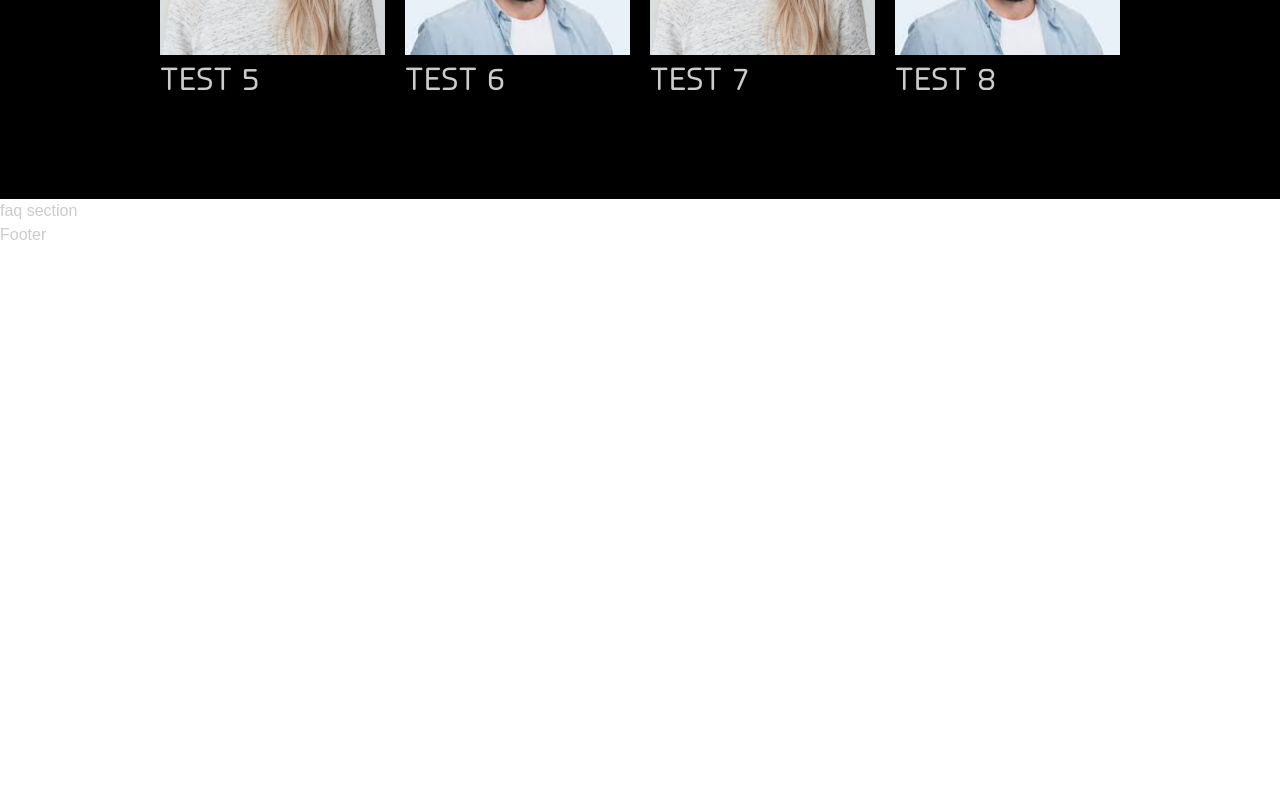
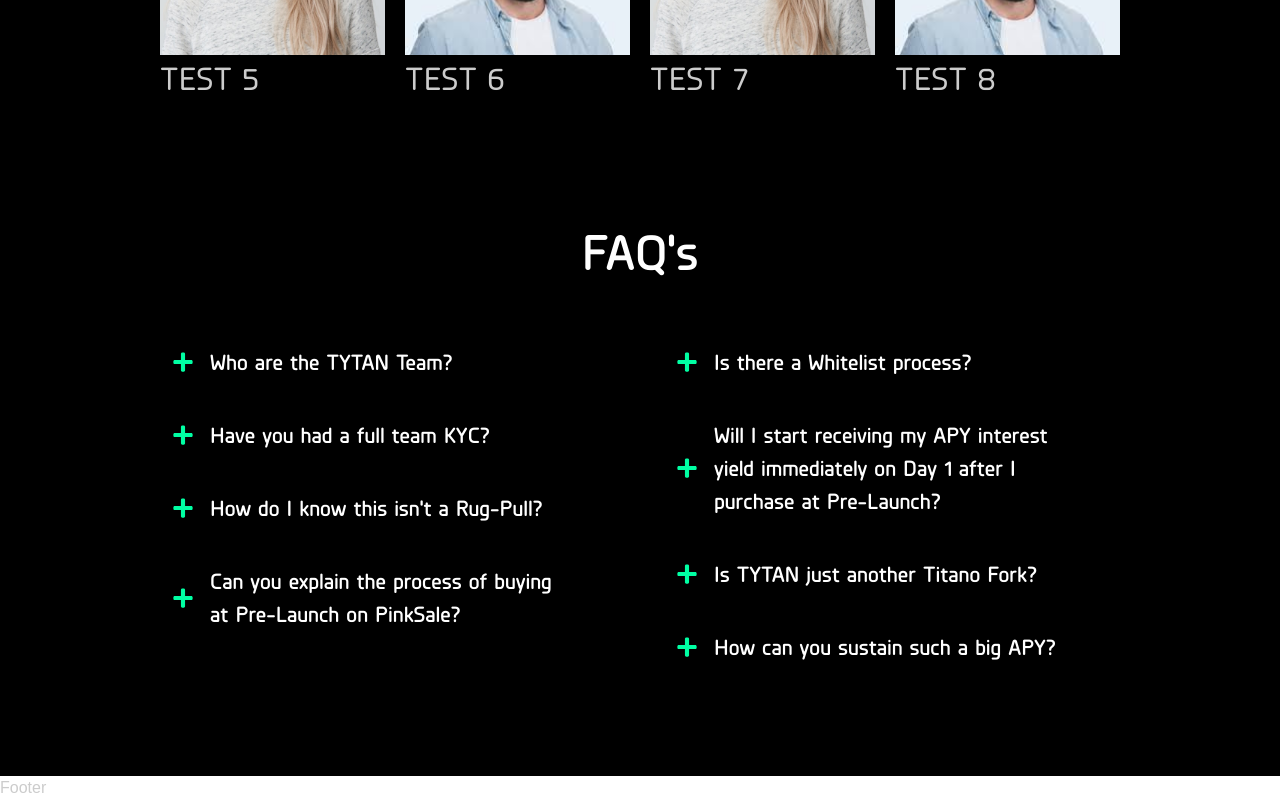
Before and after one commit to Tytan-Finance/Tytan-Landing, a Next.js app: page / in a window 1280 px wide. Shown: the part 8840-9640 px from the top of the page. Before the commit the page ends 9087 px from the top, so only its background shows below. Built offline with nearby package versions, Linux system fonts and the light colour scheme; a web font is replaced by a local one.

Commit message:
done with the faq's section

```diff
--- /dev/null
+++ b/components/HomePage/Faq.tsx
@@ -0,0 +1,47 @@
+import React, {useState} from 'react';
+import {FaPlus, FaMinus} from 'react-icons/fa'
+
+interface Props {
+    question: string;
+    ans: string;
+
+}
+
+const Faq: React.FC<Props> = ({question, ans}) => {
+
+    const [isAnsInView, setIsAnsInView] = useState<boolean>(false);
+
+    const ansToggler = () => {
+        setIsAnsInView(!isAnsInView);
+    }
+
+    return (
+        <div onClick={ansToggler} className="collapse">
+            <input checked={isAnsInView} type="checkbox" className="peer"/>
+            <div
+                className="collapse-title font-Planer-DemiBold text-[22px] text-accent flex items-center space-x-4 "
+            >
+                {/*{*/}
+                {/*    isAnsInView ? <FaMinus className={`shrink-0`} color={`#00FFA3`}/> : <FaPlus className={`shrink-0`} color={'#00FFA3'}/>*/}
+                {/*}*/}
+
+                <div className={`swap`}>
+
+                <FaMinus className={`shrink-0 ${isAnsInView ? "swap-off" : "swap-on"}`} color={`#00FFA3`}/>
+
+                <FaPlus className={`shrink-0 ${isAnsInView ? "swap-on" : "swap-off"}`} color={'#00FFA3'}/>
+                </div>
+
+
+                <div>
+                    {question}
+                </div>
+            </div>
+            <div className="collapse-content">
+                <p>{ans}</p>
+            </div>
+        </div>
+    );
+};
+
+export default Faq;
--- a/components/HomePage/FaqSection.tsx
+++ b/components/HomePage/FaqSection.tsx
@@ -1,11 +1,30 @@
 import React from 'react';
+import {ResponsiveH1} from "../common";
+import Faqs from "./Faqs";
+
+const leftSideFaqs = [
+    {
+        id: 1,
+        quest: <>
+        </>,
+        ans: <>
+        </>
+    },
+]
 
 interface Props {}
 
 const FaqSection:React.FC<Props> = () => {
     return (
-        <div>
-            faq section
+        <div className={`bg-black pb-20`}>
+            <div className={`max-w-[1000px] mx-auto p-4`}>
+                <ResponsiveH1 className={`text-accent text-center`}>
+                    FAQ's
+                </ResponsiveH1>
+
+                <Faqs/>
+
+            </div>
         </div>
     );
 };
--- /dev/null
+++ b/components/HomePage/Faqs.tsx
@@ -0,0 +1,70 @@
+import React from 'react';
+import Faq from "./Faq";
+
+const leftFaqs = [
+    {
+        id: 1,
+        question: 'Who are the TYTAN Team?',
+        ans: 'This is a test answer',
+    }, {
+        id: 2,
+        question: 'Have you had a full team KYC?',
+        ans: 'This is a test answer',
+    }, {
+        id: 3,
+        question: 'How do I know this isn\'t a Rug-Pull?',
+        ans: 'This is a test answer',
+    }, {
+        id: 4,
+        question: 'Can you explain the process of buying at Pre-Launch on PinkSale?',
+        ans: 'This is a test answer',
+    },
+];
+
+const rightFaqs = [
+    {
+        id: 1,
+        question: 'Is there a Whitelist process?',
+        ans: 'This is a test answer',
+    }, {
+        id: 2,
+        question: 'Will I start receiving my APY interest yield immediately on Day 1 after I purchase at Pre-Launch?',
+        ans: 'This is a test answer',
+    }, {
+        id: 3,
+        question: 'Is TYTAN just another Titano Fork?',
+        ans: 'This is a test answer',
+    }, {
+        id: 4,
+        question: 'How can you sustain such a big APY?',
+        ans: 'This is a test answer',
+    },
+]
+
+const Faqs = () => {
+    return (
+        <div>
+            <div className={`mt-10 flex flex-col md:flex-row gap-2 md:gap-10`}>
+                {/*     Left Side       */}
+                <div className={`flex-1 space-y-2`}>
+                    {
+                        leftFaqs.map(({id, question, ans}) => (
+                            <Faq key={id} question={question} ans={ans}/>
+                        ))
+                    }
+                </div>
+
+                {/*     Right Side      */}
+                <div className={`flex-1 space-y-2`}>
+                    {
+                        rightFaqs.map(({id, question, ans}) => (
+                            <Faq key={id} question={question} ans={ans}/>
+                        ))
+                    }
+                </div>
+            </div>
+        </div>
+    );
+};
+
+export default Faqs;
--- a/components/HomePage/index.ts
+++ b/components/HomePage/index.ts
@@ -10,3 +10,4 @@ export {default as TokenomicsSection} from './TokenomicsSection'
 export {default as TytanAutoLiquiditySection} from './TytanAutoLiquiditySection'
 export {default as VideSection} from './VideSection'
 export {default as JoinOurDiscordSection} from './JoinOurDiscordSection'
+export {default as Faqs} from './Faqs'
--- a/package.json
+++ b/package.json
@@ -10,6 +10,7 @@
     "next": "latest",
     "react": "^17.0.2",
     "react-dom": "^17.0.2",
+    "react-icons": "^4.3.1",
     "react-player": "^2.10.1",
     "react-timer-hook": "^3.0.5"
   },
--- a/pages/_document.tsx
+++ b/pages/_document.tsx
@@ -3,7 +3,7 @@ import Document, {DocumentContext, Html, Head, Main, NextScript} from 'next/docu
 
 const MyDocument: React.FC<Document> = () => {
     return (
-        <html>
+        <Html>
 
         <Head>
 
@@ -110,7 +110,7 @@ const MyDocument: React.FC<Document> = () => {
         </body>
 
         <NextScript/>
-        </html>
+        </Html>
     )
 }
 
```
Also changed, not shown: 1 other file (tests, documents, lock files or other folders).
